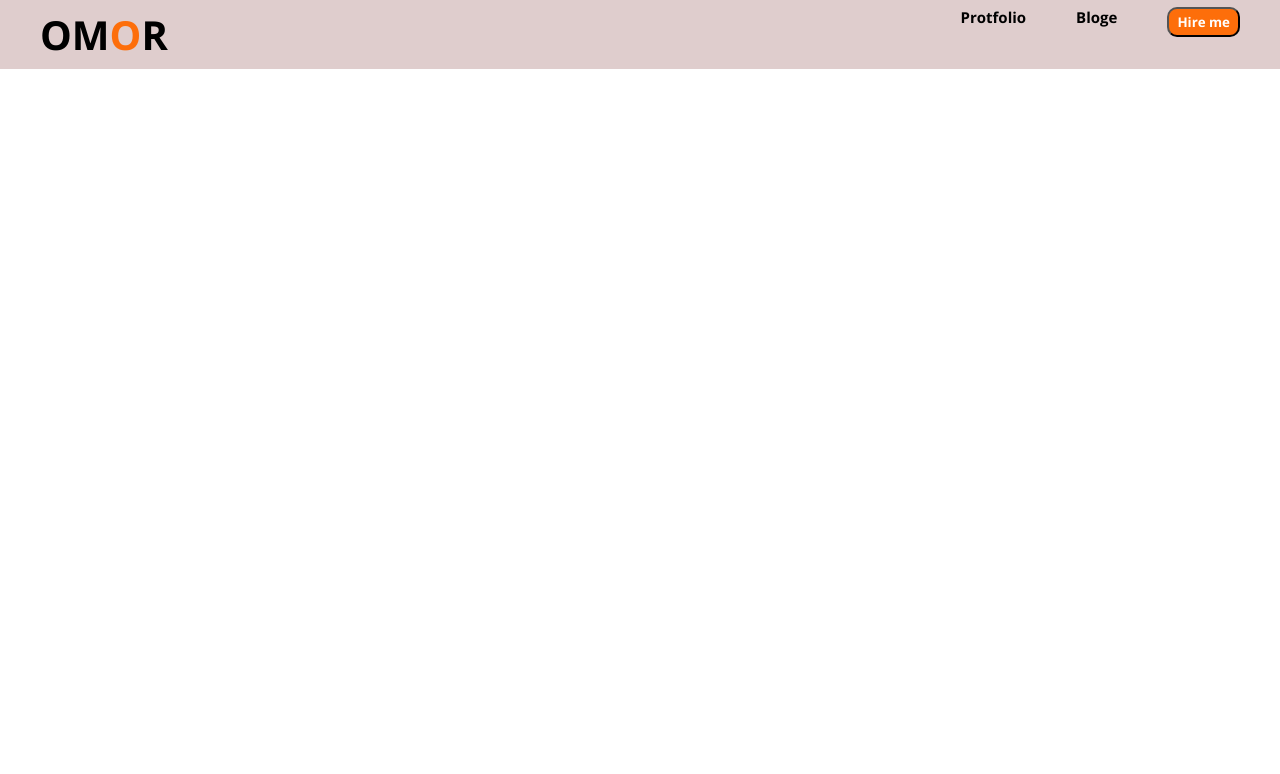
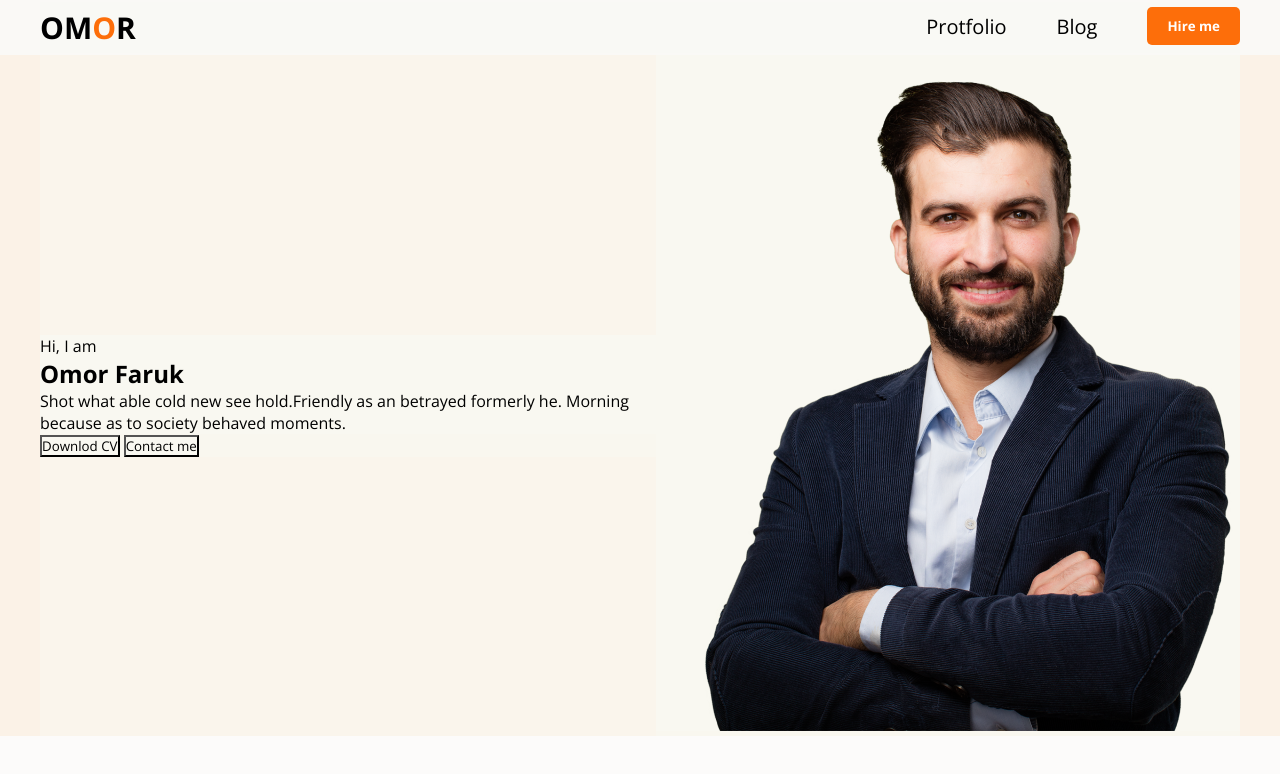
Before and after one commit to omor144/protfolio, a plain HTML site: page index.html in a window 1280 px wide. Drawn offline with nearby package versions, Linux system fonts and the light colour scheme.

Commit message:
Hero section add

```diff
--- a/index.html
+++ b/index.html
@@ -1,31 +1,57 @@
 <!DOCTYPE html>
 <html lang="en">
+
 <head>
     <meta charset="UTF-8">
     <meta name="viewport" content="width=device-width, initial-scale=1.0">
     <title>Protfolio index</title>
     <link rel="stylesheet" href="/styles/index.css">
     <!-- Google Fonts -->
-     <link rel="preconnect" href="https://fonts.googleapis.com">
-<link rel="preconnect" href="https://fonts.gstatic.com" crossorigin>
-<link href="https://fonts.googleapis.com/css2?family=Open+Sans:ital,wght@0,300..800;1,300..800&display=swap" rel="stylesheet">
+    <link rel="preconnect" href="https://fonts.googleapis.com">
+    <link rel="preconnect" href="https://fonts.gstatic.com" crossorigin>
+    <link href="https://fonts.googleapis.com/css2?family=Open+Sans:ital,wght@0,300..800;1,300..800&display=swap"
+        rel="stylesheet">
 
 </head>
+
 <body>
+    <!-- navigation start -->
     <header>
         <nav class="navigation">
             <div class="logo">
-                <h1>OM<span id = "omor">O</span>R</h1>
+                <h1>OM<span id="omor">O</span>R</h1>
             </div>
             <div>
                 <ul class="nav-items">
                     <li>Protfolio</li>
-                    <li>Bloge</li>
+                    <li>Blog</li>
                     <li><button class="button">Hire me</button></li>
                 </ul>
             </div>
         </nav>
     </header>
+    <!-- Navigation end -->
+    <section class="hero_parent">
+        <div class="hero_section">
+
+            <div class="hero_left_side">
+                <p>Hi, I am </p>
+                <h1> Omor Faruk</h1>
+                <p>Shot what able cold new see hold.Friendly as an betrayed formerly he.
+                    Morning because as to society behaved moments.</p>
+                <button>Downlod CV</button>
+                <button>Contact me</button>
+            </div>
+
+            <div class="hero_Right_side">
+                <img src="/images/hardy.png" alt="profile picture">
+
+            </div>
+        </div>
+
+
+    </section>
 
 </body>
+
 </html>
--- a/styles/index.css
+++ b/styles/index.css
@@ -2,17 +2,18 @@
     font-family: "Open Sans", sans-serif;
     margin: 0;
     padding: 0;
+    background-color: rgba(248, 247, 244, 0.416);
 
 }
 
 header{
-    background-color: #dfcdcd;
+    /* background-color: #dfcdcd; */
     padding: 2px 0;
     text-align: center;
 }
 /* navigation bar section stylle */
 .navigation{
-    background-color: #dfcdcd;
+    /* background-color: #dfcdcd; */
     display: flex;
     justify-content: space-between;
     max-width: 1200px;
@@ -24,29 +25,42 @@ header{
 .logo h1{
 
     font-weight: bold;
-    font-size: 40px;
+    font-size: 30px;
     color: #000;
 }
-/* navigation items styles */
+/* (ul) navigation items styles */
 .nav-items{
-    font-size: 15px;
-    font-weight: bold;
+    font-size: 20px;
     display: flex;
     gap: 50px;
     list-style: none;
+    align-items: center;
 
 }
  /* univarsal button style  */
 .button{
 background-color: #fd6e0a;
-padding: 4px 8px;
+padding: 10px 20px;
 font-weight: bold;
-border-radius:10px;
+border-radius:5px;
 font: size 20px;
 color: white;
+border: none;
 }
 
 /* logo span styles */
 #omor{
     color:#fd6e0a;
 }
+
+/* Start with Hero section style */
+.hero_parent{
+    background-color: rgb(251, 242, 231);
+}
+.hero_section{
+    display: flex;
+    justify-content: space-between;
+    max-width: 1200px;
+    margin: auto;
+    align-items: center;
+}
```
Also changed, not shown: images/developer.png (added), images/hardy.png (added), images/header_bg.png (added), images/icons/facebook.png (added), images/icons/insta.png (added), images/icons/js.png (added), images/icons/mongo.png (added), images/icons/nodejs.png (added), images/icons/react.png (added), images/icons/twitter.png (added).
